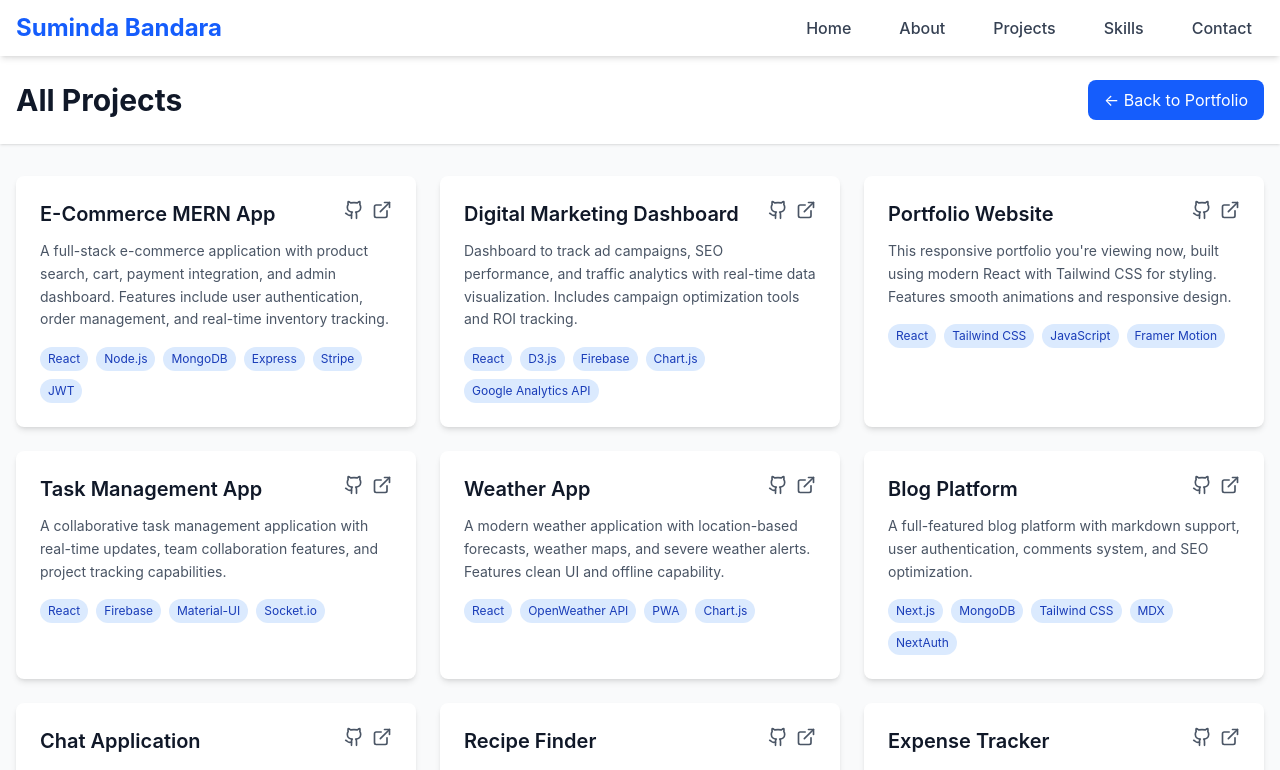
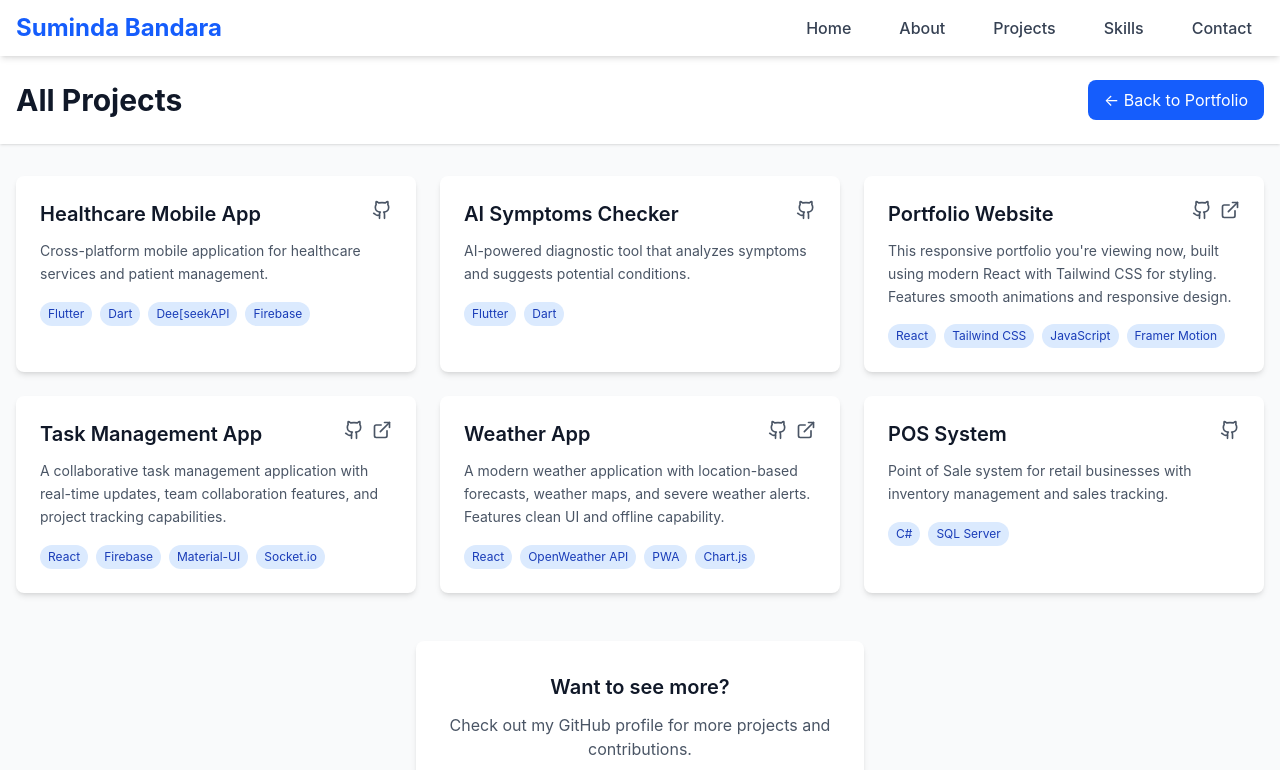
Before and after one commit to SumindaBandara/suminda-portfolio, a React (Vite) app: page /projects in a window 1280 px wide. Shown: the top 770 px of the page. Built offline with nearby package versions, Linux system fonts and the light colour scheme.

Commit message:
all projects

```diff
--- a/src/components/sections/ProjectsPage.jsx
+++ b/src/components/sections/ProjectsPage.jsx
@@ -1,72 +1,73 @@
 import React from 'react';
 import { Github, ExternalLink } from 'lucide-react';
+import { allProjects } from '../../constants/allprojects';
 
 // Extended projects data for the full projects page
-const allProjects = [
-  {
-    title: "E-Commerce MERN App",
-    description: "A full-stack e-commerce application with product search, cart, payment integration, and admin dashboard. Features include user authentication, order management, and real-time inventory tracking.",
-    github: "https://github.com/your-username/ecommerce-app",
-    demo: "https://ecommerce-demo.com",
-    technologies: ["React", "Node.js", "MongoDB", "Express", "Stripe", "JWT"]
-  },
-  {
-    title: "Digital Marketing Dashboard",
-    description: "Dashboard to track ad campaigns, SEO performance, and traffic analytics with real-time data visualization. Includes campaign optimization tools and ROI tracking.",
-    github: "https://github.com/your-username/marketing-dashboard",
-    demo: "https://marketing-dashboard-demo.com",
-    technologies: ["React", "D3.js", "Firebase", "Chart.js", "Google Analytics API"]
-  },
-  {
-    title: "Portfolio Website",
-    description: "This responsive portfolio you're viewing now, built using modern React with Tailwind CSS for styling. Features smooth animations and responsive design.",
-    github: "https://github.com/your-username/portfolio",
-    demo: "https://your-portfolio.com",
-    technologies: ["React", "Tailwind CSS", "JavaScript", "Framer Motion"]
-  },
-  {
-    title: "Task Management App",
-    description: "A collaborative task management application with real-time updates, team collaboration features, and project tracking capabilities.",
-    github: "https://github.com/your-username/task-manager",
-    demo: "https://task-manager-demo.com",
-    technologies: ["React", "Firebase", "Material-UI", "Socket.io"]
-  },
-  {
-    title: "Weather App",
-    description: "A modern weather application with location-based forecasts, weather maps, and severe weather alerts. Features clean UI and offline capability.",
-    github: "https://github.com/your-username/weather-app",
-    demo: "https://weather-app-demo.com",
-    technologies: ["React", "OpenWeather API", "PWA", "Chart.js"]
-  },
-  {
-    title: "Blog Platform",
-    description: "A full-featured blog platform with markdown support, user authentication, comments system, and SEO optimization.",
-    github: "https://github.com/your-username/blog-platform",
-    demo: "https://blog-platform-demo.com",
-    technologies: ["Next.js", "MongoDB", "Tailwind CSS", "MDX", "NextAuth"]
-  },
-  {
-    title: "Chat Application",
-    description: "Real-time chat application with private messaging, group chats, file sharing, and emoji support. Built with modern web technologies.",
-    github: "https://github.com/your-username/chat-app",
-    demo: "https://chat-app-demo.com",
-    technologies: ["React", "Socket.io", "Node.js", "MongoDB", "Cloudinary"]
-  },
-  {
-    title: "Recipe Finder",
-    description: "A recipe discovery app with ingredient-based search, meal planning, shopping list generation, and nutritional information.",
-    github: "https://github.com/your-username/recipe-finder",
-    demo: "https://recipe-finder-demo.com",
-    technologies: ["React", "Spoonacular API", "Redux", "Styled Components"]
-  },
-  {
-    title: "Expense Tracker",
-    description: "Personal finance management app with expense tracking, budget planning, data visualization, and financial insights.",
-    github: "https://github.com/your-username/expense-tracker",
-    demo: "https://expense-tracker-demo.com",
-    technologies: ["React", "Chart.js", "Firebase", "PWA", "Material-UI"]
-  }
-];
+// const allProjects = [
+//   {
+//     title: "E-Commerce MERN App",
+//     description: "A full-stack e-commerce application with product search, cart, payment integration, and admin dashboard. Features include user authentication, order management, and real-time inventory tracking.",
+//     github: "https://github.com/your-username/ecommerce-app",
+//     demo: "https://ecommerce-demo.com",
+//     technologies: ["React", "Node.js", "MongoDB", "Express", "Stripe", "JWT"]
+//   },
+//   {
+//     title: "Digital Marketing Dashboard",
+//     description: "Dashboard to track ad campaigns, SEO performance, and traffic analytics with real-time data visualization. Includes campaign optimization tools and ROI tracking.",
+//     github: "https://github.com/your-username/marketing-dashboard",
+//     demo: "https://marketing-dashboard-demo.com",
+//     technologies: ["React", "D3.js", "Firebase", "Chart.js", "Google Analytics API"]
+//   },
+//   {
+//     title: "Portfolio Website",
+//     description: "This responsive portfolio you're viewing now, built using modern React with Tailwind CSS for styling. Features smooth animations and responsive design.",
+//     github: "https://github.com/your-username/portfolio",
+//     demo: "https://your-portfolio.com",
+//     technologies: ["React", "Tailwind CSS", "JavaScript", "Framer Motion"]
+//   },
+//   {
+//     title: "Task Management App",
+//     description: "A collaborative task management application with real-time updates, team collaboration features, and project tracking capabilities.",
+//     github: "https://github.com/your-username/task-manager",
+//     demo: "https://task-manager-demo.com",
+//     technologies: ["React", "Firebase", "Material-UI", "Socket.io"]
+//   },
+//   {
+//     title: "Weather App",
+//     description: "A modern weather application with location-based forecasts, weather maps, and severe weather alerts. Features clean UI and offline capability.",
+//     github: "https://github.com/your-username/weather-app",
+//     demo: "https://weather-app-demo.com",
+//     technologies: ["React", "OpenWeather API", "PWA", "Chart.js"]
+//   },
+//   {
+//     title: "Blog Platform",
+//     description: "A full-featured blog platform with markdown support, user authentication, comments system, and SEO optimization.",
+//     github: "https://github.com/your-username/blog-platform",
+//     demo: "https://blog-platform-demo.com",
+//     technologies: ["Next.js", "MongoDB", "Tailwind CSS", "MDX", "NextAuth"]
+//   },
+//   {
+//     title: "Chat Application",
+//     description: "Real-time chat application with private messaging, group chats, file sharing, and emoji support. Built with modern web technologies.",
+//     github: "https://github.com/your-username/chat-app",
+//     demo: "https://chat-app-demo.com",
+//     technologies: ["React", "Socket.io", "Node.js", "MongoDB", "Cloudinary"]
+//   },
+//   {
+//     title: "Recipe Finder",
+//     description: "A recipe discovery app with ingredient-based search, meal planning, shopping list generation, and nutritional information.",
+//     github: "https://github.com/your-username/recipe-finder",
+//     demo: "https://recipe-finder-demo.com",
+//     technologies: ["React", "Spoonacular API", "Redux", "Styled Components"]
+//   },
+//   {
+//     title: "Expense Tracker",
+//     description: "Personal finance management app with expense tracking, budget planning, data visualization, and financial insights.",
+//     github: "https://github.com/your-username/expense-tracker",
+//     demo: "https://expense-tracker-demo.com",
+//     technologies: ["React", "Chart.js", "Firebase", "PWA", "Material-UI"]
+//   }
+// ];
 
 const ProjectsPage = () => {
   return (
@@ -137,7 +138,7 @@ const ProjectsPage = () => {
             <h3 className="text-xl font-semibold text-gray-900 mb-3">Want to see more?</h3>
             <p className="text-gray-600 mb-4">Check out my GitHub profile for more projects and contributions.</p>
             <a
-              href="https://github.com/your-username"
+              href="https://github.com/SumindaBandara"
               target="_blank"
               rel="noopener noreferrer"
               className="inline-flex items-center bg-gray-900 text-white px-6 py-3 rounded-lg hover:bg-gray-800 transition-colors"
--- /dev/null
+++ b/src/constants/allprojects.js
@@ -0,0 +1,65 @@
+export const allProjects = [
+  {
+    title: "Healthcare Mobile App",
+    description: "Cross-platform mobile application for healthcare services and patient management.",
+    github: "https://github.com/SumindaBandara/HelthcareMobileApp.git",
+    image: "/assets/p4.png",
+    technologies: ["Flutter", "Dart", "Dee[seekAPI", "Firebase"]
+  },
+  {
+    title: "AI Symptoms Checker",
+    description: "AI-powered diagnostic tool that analyzes symptoms and suggests potential conditions.",
+    github: "https://github.com/SumindaBandara/AI-Symptoms-Checker.git",
+    image: "/assets/p5.png",
+    technologies: ["Flutter", "Dart"]
+  },
+  {
+    title: "Portfolio Website",
+    description: "This responsive portfolio you're viewing now, built using modern React with Tailwind CSS for styling. Features smooth animations and responsive design.",
+    github: "https://github.com/your-username/portfolio",
+    demo: "https://your-portfolio.com",
+    technologies: ["React", "Tailwind CSS", "JavaScript", "Framer Motion"]
+  },
+  {
+    title: "Task Management App",
+    description: "A collaborative task management application with real-time updates, team collaboration features, and project tracking capabilities.",
+    github: "https://github.com/your-username/task-manager",
+    demo: "https://task-manager-demo.com",
+    technologies: ["React", "Firebase", "Material-UI", "Socket.io"]
+  },
+  {
+    title: "Weather App",
+    description: "A modern weather application with location-based forecasts, weather maps, and severe weather alerts. Features clean UI and offline capability.",
+    github: "https://github.com/your-username/weather-app",
+    demo: "https://weather-app-demo.com",
+    technologies: ["React", "OpenWeather API", "PWA", "Chart.js"]
+  },
+  {
+     title: "POS System",
+    description: "Point of Sale system for retail businesses with inventory management and sales tracking.",
+    github: "https://github.com/SumindaBandara/POS_System.git",
+    image: "/assets/p3.png",
+    technologies: ["C#", "SQL Server"]
+  },
+//   {
+//     title: "Chat Application",
+//     description: "Real-time chat application with private messaging, group chats, file sharing, and emoji support. Built with modern web technologies.",
+//     github: "https://github.com/your-username/chat-app",
+//     demo: "https://chat-app-demo.com",
+//     technologies: ["React", "Socket.io", "Node.js", "MongoDB", "Cloudinary"]
+//   },
+//   {
+//     title: "Recipe Finder",
+//     description: "A recipe discovery app with ingredient-based search, meal planning, shopping list generation, and nutritional information.",
+//     github: "https://github.com/your-username/recipe-finder",
+//     demo: "https://recipe-finder-demo.com",
+//     technologies: ["React", "Spoonacular API", "Redux", "Styled Components"]
+//   },
+//   {
+//     title: "Expense Tracker",
+//     description: "Personal finance management app with expense tracking, budget planning, data visualization, and financial insights.",
+//     github: "https://github.com/your-username/expense-tracker",
+//     demo: "https://expense-tracker-demo.com",
+//     technologies: ["React", "Chart.js", "Firebase", "PWA", "Material-UI"]
+//   }
+];
```
